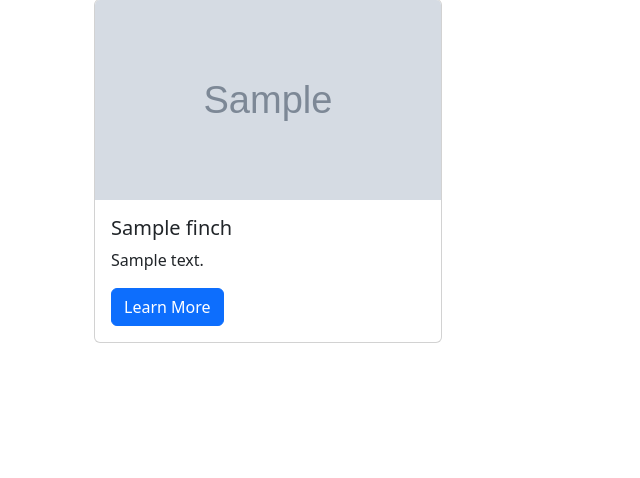
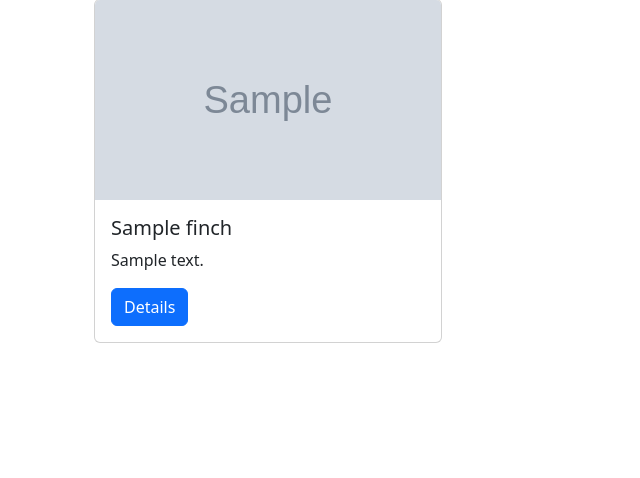
Before and after one commit to whuang214/finch-collector, a Django app: page /finches/ in a window 1280 px wide. Shown: the part 177-655 px from the top of the page, without its empty margins (0-640 px from the left). Run offline with Django 3.2, Linux system fonts and the light colour scheme; tables that the repository leaves empty hold one stand-in row (values such as "Sample post"); grey boxes marked "Sample" are stand-in pictures.

Commit message:
changed button value

```diff
--- a/main_app/templates/finches/index.html
+++ b/main_app/templates/finches/index.html
@@ -22,7 +22,7 @@
           <h5 class="card-title">{{ finch.name }}</h5>
           <p class="card-text">{{ finch.description }}</p>
           <a href="{% url 'finch_detail' finch.id %}" class="btn btn-primary"
-            >Learn More</a
+            >Details</a
           >
         </div>
       </div>
```
